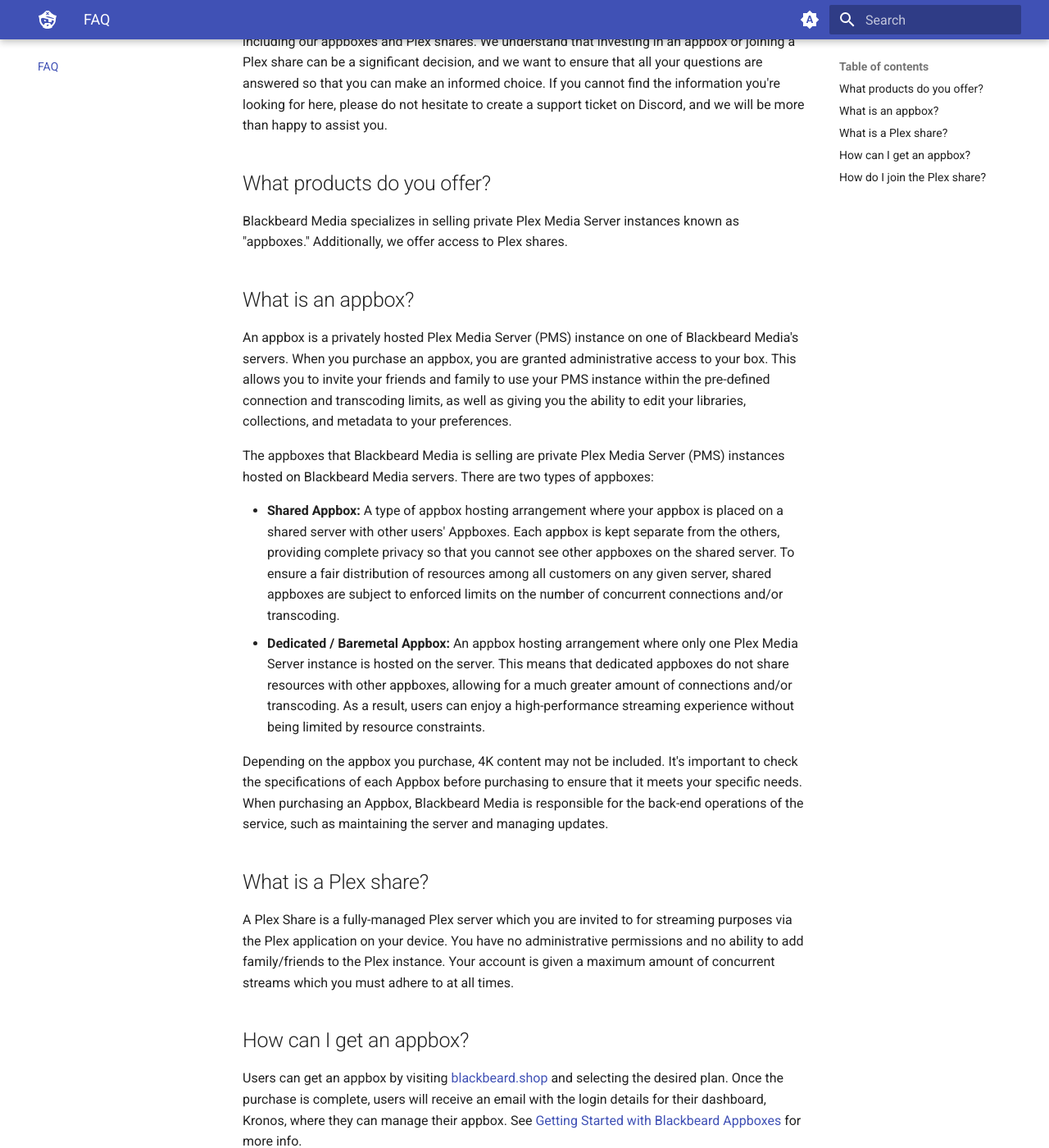
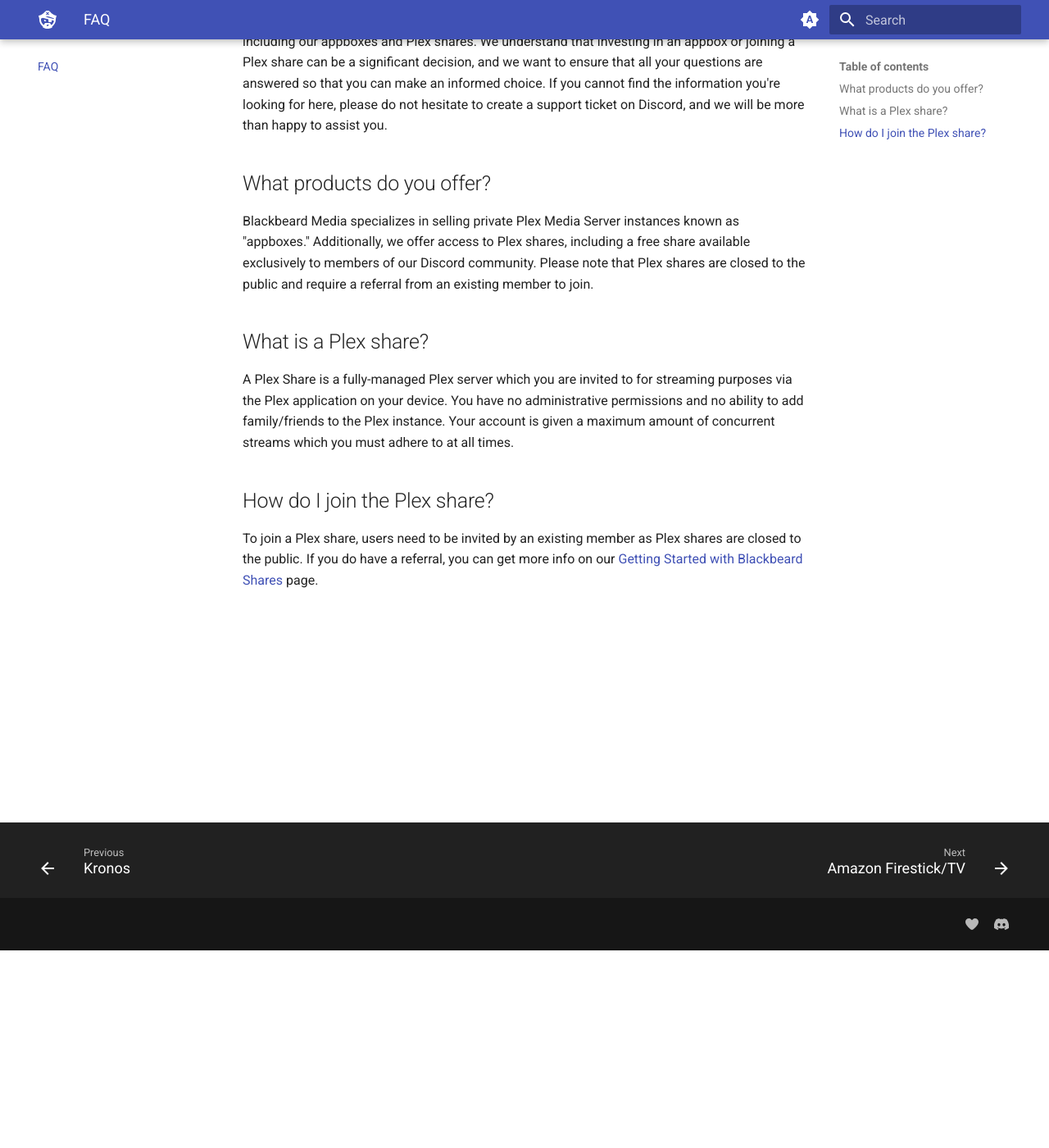
Before and after one commit to neomedia6989/docs-2, an MkDocs documentation site: the page built from docs/faq/index.md, in a window 1280 px wide and 1400 px high, scrolled down 241 px. Shown: the whole window at 82% size. Built offline with MkDocs 1.6.1 and Material for MkDocs 9.7.7, drawn with Linux system fonts in a browser that asks for light colours.

Commit message:
Update index.md

```diff
--- a/docs/faq/index.md
+++ b/docs/faq/index.md
@@ -4,27 +4,12 @@
 
 ## What products do you offer?
 
-Blackbeard Media specializes in selling private Plex Media Server instances known as "appboxes." Additionally, we offer access to Plex shares.
-
-## What is an appbox?
-
-An appbox is a privately hosted Plex Media Server (PMS) instance on one of Blackbeard Media's servers. When you purchase an appbox, you are granted administrative access to your box. This allows you to invite your friends and family to use your PMS instance within the pre-defined connection and transcoding limits, as well as giving you the ability to edit your libraries, collections, and metadata to your preferences.
-
-The appboxes that Blackbeard Media is selling are private Plex Media Server (PMS) instances hosted on Blackbeard Media servers. There are two types of appboxes:
-
-- **Shared Appbox:** A type of appbox hosting arrangement where your appbox is placed on a shared server with other users' Appboxes. Each appbox is kept separate from the others, providing complete privacy so that you cannot see other appboxes on the shared server. To ensure a fair distribution of resources among all customers on any given server, shared appboxes are subject to enforced limits on the number of concurrent connections and/or transcoding.
-- **Dedicated / Baremetal Appbox:** An appbox hosting arrangement where only one Plex Media Server instance is hosted on the server. This means that dedicated appboxes do not share resources with other appboxes, allowing for a much greater amount of connections and/or transcoding. As a result, users can enjoy a high-performance streaming experience without being limited by resource constraints.
-
-Depending on the appbox you purchase, 4K content may not be included. It's important to check the specifications of each Appbox before purchasing to ensure that it meets your specific needs. When purchasing an Appbox, Blackbeard Media is responsible for the back-end operations of the service, such as maintaining the server and managing updates.
+Blackbeard Media specializes in selling private Plex Media Server instances known as "appboxes." Additionally, we offer access to Plex shares, including a free share available exclusively to members of our Discord community. Please note that Plex shares are closed to the public and require a referral from an existing member to join.
 
 ## What is a Plex share?
 
 A Plex Share is a fully-managed Plex server which you are invited to for streaming purposes via the Plex application on your device. You have no administrative permissions and no ability to add family/friends to the Plex instance. Your account is given a maximum amount of concurrent streams which you must adhere to at all times.
 
-## How can I get an appbox?
-
-Users can get an appbox by visiting [blackbeard.shop](https://blackbeard.shop) and selecting the desired plan. Once the purchase is complete, users will receive an email with the login details for their dashboard, Kronos, where they can manage their appbox. See [Getting Started with Blackbeard Appboxes](../appboxes/getting-started.md) for more info.
-
 ## How do I join the Plex share?
 
 To join a Plex share, users need to be invited by an existing member as Plex shares are closed to the public. If you do have a referral, you can get more info on our [Getting Started with Blackbeard Shares](../shares/getting-started.md) page.
```
